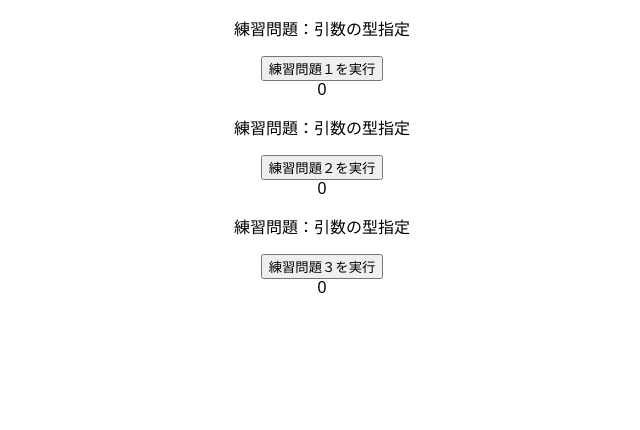
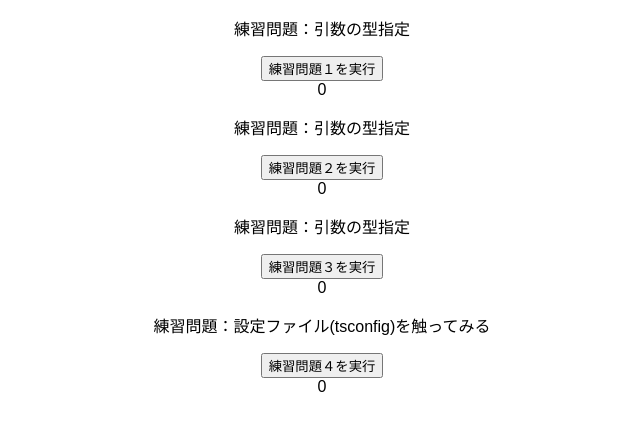
Before and after one commit to kono-meowmeow/Practice_React_with_TypeScript, a React (Create React App) app: page / in a window 1280 px wide. Shown: the top 430 px of the page, without its empty margins (318-958 px from the left). Built offline with nearby package versions, Linux system fonts and the light colour scheme.

Commit message:
tsconfigをいじる

```diff
--- a/src/App.tsx
+++ b/src/App.tsx
@@ -1,6 +1,7 @@
 import { Practice1 } from "./practices/Practice1";
 import { Practice2 } from "./practices/Practice2";
 import { Practice3 } from "./practices/Practice3";
+import { Practice4 } from "./practices/Practice4";
 import "./styles.css";
 
 export default function App() {
@@ -9,6 +10,7 @@ export default function App() {
       <Practice1 />
       <Practice2 />
       <Practice3 />
+      <Practice4 />
     </div>
   );
 }
--- /dev/null
+++ b/src/practices/Practice4.tsx
@@ -0,0 +1,26 @@
+import { useState } from 'react';
+
+export const Practice4 = () => {
+  const [result, setResult] = useState<number>(0); // useState<number>で型指定
+
+  const calcTotalFee = (num: number): number => { // strict: trueの場合、引数の型指定がないとエラーが出る。ただし、"noImplicitAny": falseの場合はエラーが出ない
+    const total: number = num * 1.1;
+    console.log(total);
+    return total;
+  };
+
+  const onClickPractice = () => {
+    const resultValue: number = calcTotalFee(1000); // 1100 number型
+    // const onClickPractice = () => calcTotalFee('1000'); // numの型がanyの場合は正常に計算される(number型だと推測される)
+    setResult(resultValue);
+  };
+
+  return (
+    <div>
+      <p>練習問題：設定ファイル(tsconfig)を触ってみる</p>
+      <button onClick={onClickPractice}>練習問題４を実行</button>
+      <br />
+      <span>{result}</span>
+    </div>
+  )
+}
```
Also changed, not shown: tsconfig.json (+6 -1 lines).
